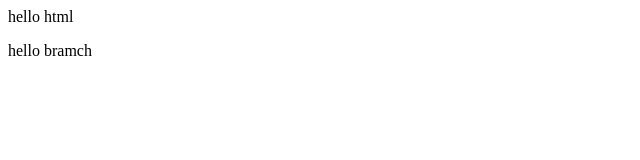
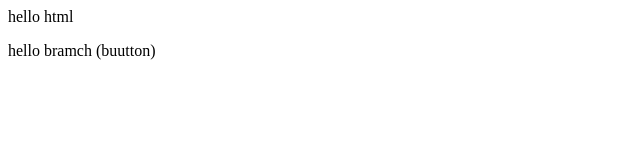
Before and after one commit to RahulY0320/new1, a plain HTML site: page index.html in a window 1280 px wide. Shown: the full height of the page, 0-640 px from the left. Drawn offline with Linux system fonts and the light colour scheme.

```diff
--- a/index.html
+++ b/index.html
@@ -1,2 +1,2 @@
 <p> hello html</p>
-<p> hello bramch</p>
+<p> hello bramch (buutton) </p>
```
